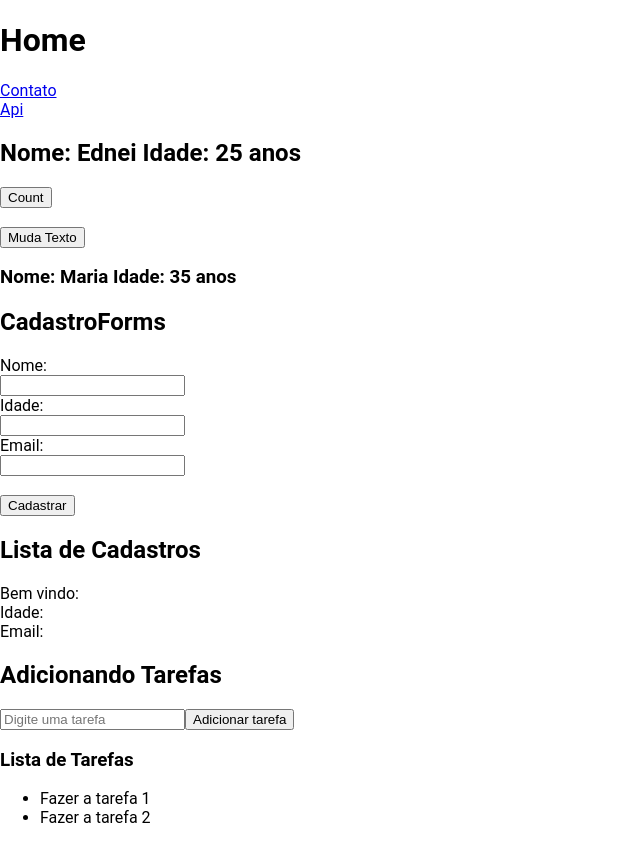
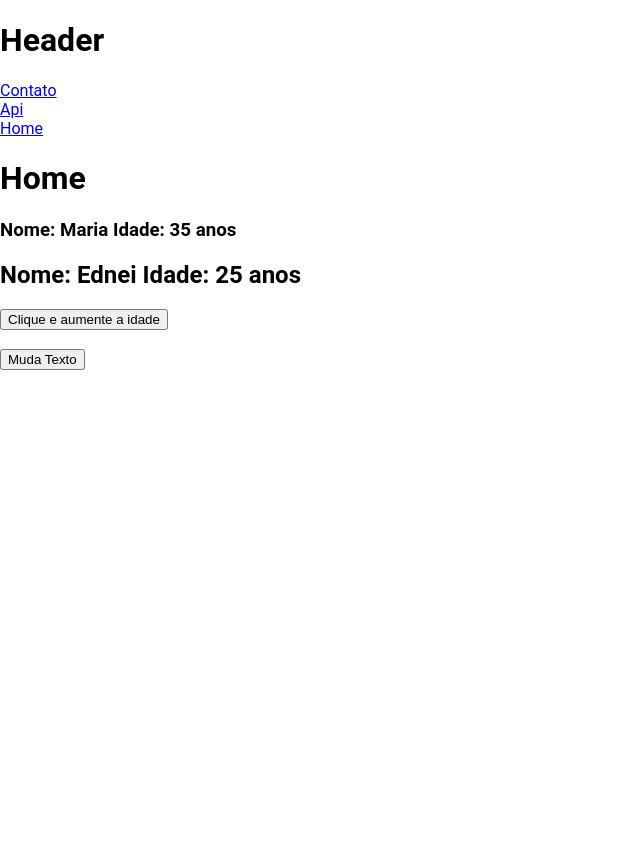
Before and after one commit to mr-louback/app-test-sujeito, a React (Create React App) app: page / in a window 1280 px wide. Shown: the whole page, without its empty margins (0-640 px from the left). After the commit the page ends 800 px from the top, so only its background shows below. Built offline with nearby package versions, Linux system fonts and the light colour scheme.

Commit message:
navbar and modifications

```diff
--- a/src/App.js
+++ b/src/App.js
@@ -1,7 +1,13 @@
 import RoutesProj from './Routes';
+// import Header from './components/Header';
 
 function App() {
-  return <RoutesProj />
+  return (
+    <>
+      {/* <Header /> */}
+      <RoutesProj />
+    </>
+  )
 }
 
 export default App;
--- a/src/Routes.js
+++ b/src/Routes.js
@@ -2,10 +2,12 @@ import { BrowserRouter, Route, Routes } from "react-router-dom";
 import Home from "./pages/Home";
 import Api from "./pages/Api";
 import Contact from "./pages/Contact";
+import Header from "./components/Header";
 
 function RoutesProj() {
   return (
     <BrowserRouter>
+    <Header />
       <Routes>
         <Route path="/" element={<Home />} />
         <Route path="/contato" element={<Contact />} />
--- /dev/null
+++ b/src/components/Header/index.js
@@ -0,0 +1,15 @@
+import { Link } from "react-router-dom";
+
+function Header() {
+  return <div>
+    <h1>Header</h1>
+    <div>
+      <Link to="/contato">Contato</Link>
+      <br />
+      <Link to="/api">Api</Link>
+      <br />
+      <Link to="/">Home</Link>
+    </div>
+  </div>
+}
+export default Header;
--- a/src/components/Nome.js
+++ b/src/components/Nome.js
@@ -12,7 +12,7 @@ function Nome({ idade }) {
     }
     return (<div>
         <h2>Nome: {name} Idade: {count} anos</h2>
-        <button onClick={handleCount}>Count</button>
+        <button onClick={handleCount}>Clique e aumente a idade</button>
         <br />
         <br />
         <button onClick={() => handleInsertText('Ednei Louback')}>Muda Texto</button>
--- a/src/pages/Api/index.js
+++ b/src/pages/Api/index.js
@@ -1,15 +1,11 @@
-import { Link } from 'react-router-dom';
 import FetchApi from '../../components/FetchApi';
+
 function Api() {
   return (
     <div>
-      <Link to="/">Home</Link>
-      <br/>
-      <Link to="/contato">Contato</Link>
-      <br/>
+      <h1>Api</h1>
       <FetchApi />
     </div>
   )
-
 }
 export default Api;
--- a/src/pages/Contact/index.js
+++ b/src/pages/Contact/index.js
@@ -1,12 +1,10 @@
-import { Link } from "react-router-dom";
-
+import Forms from "../../components/Forms";
+import List from "../../components/List";
 function Contact() {
   return <div>
     <h1>Contato</h1>
-    <Link to="/">Home</Link>
-    <br/>
-    <Link to="/api">Api</Link>
+    <Forms />
+    <List />
   </div>
-
 }
 export default Contact;
--- a/src/pages/Home/index.js
+++ b/src/pages/Home/index.js
@@ -1,19 +1,11 @@
 import Nome from "../../components/Nome.js";
 import NomeEstruturado from "../../components/NomeEstruturado";
-import Forms from "../../components/Forms";
-import List from "../../components/List";
-import { Link } from "react-router-dom";
 function Home() {
   return (
     <div>
       <h1>Home</h1>
-      <Link to="/contato">Contato</Link>
-      <br/>
-      <Link to="/api">Api</Link>
+      <NomeEstruturado name='Maria' idade={35} />
       <Nome idade={25} />
-      <NomeEstruturado name='Maria' idade={35} />
-      <Forms />
-      <List />
     </div>
   )
 }
```
Also changed, not shown: 1 other file (tests, documents, lock files or other folders).
